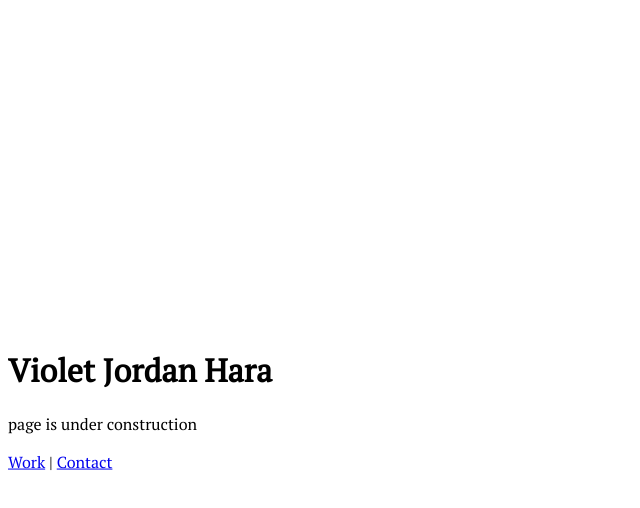
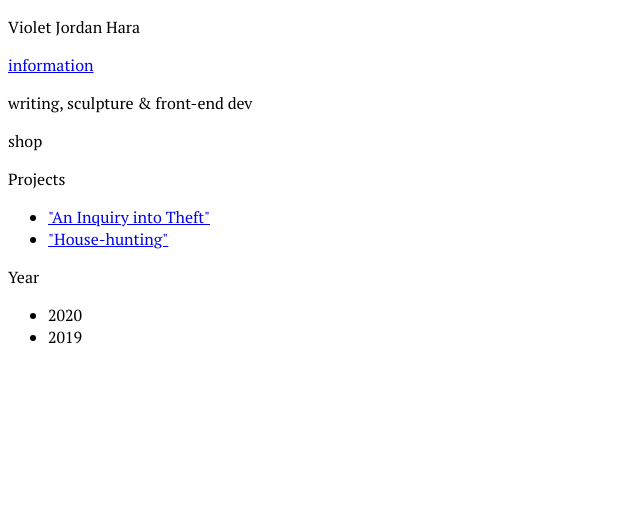
Before and after one commit to violetjordanhara/violetjordanhara.github.io, a plain HTML site: page index.html in a window 1280 px wide. Shown: the whole page, without its empty margins (0-640 px from the left). Drawn offline with Linux system fonts and the light colour scheme.

Commit message:
Add index.html

```diff
--- a/index.html
+++ b/index.html
@@ -10,11 +10,47 @@
 	</head>
 
 	<body>
+		<header class="header">
+			<p class="name">Violet Jordan Hara</p>
+			<div class="other-info">
+
+			<p><a href ="information.html">information</a></p>
+			<p>writing, sculpture & front-end dev</p>
+			<p>shop</p>
+		</div>
+		</header>
+
+<div class="content">
+			<div class="project-items">
+
+			<p class="projects">Projects</p>
+			<ul>
+				<li><a href="http://www.qlrs.com/story.asp?id=1606">"An Inquiry into Theft"</a></li>
+				<li><a href="https://writerscentre.yale-nus.edu.sg/newsletters/the-hawker-issue-fifteen/house-hunting/">"House-hunting"</a></li>
+			</ul>
+			</div>
+			<div class="year-items">
+
+			<p class="years">Year</p>
+			<ul>
+				<li>2020</li>
+				<li>2019</li>
+			</ul>
+			</div>
+
+		</div>
+
+
+
+
+
+	</body>
+	<!--<body>
 
 		<div class="flexible">
-			<h1>Violet Jordan Hara</h1>
+			<h4>Violet Jordan Hara</h4>
 
-			<p>page is under construction</p>
+			<p></p>
 
 			<a href="work.html">Work</a>
 			<a> | </a>
@@ -22,5 +58,5 @@
 
 		</div>
 
-	</body>
+	</body>-->
 </html>
```
